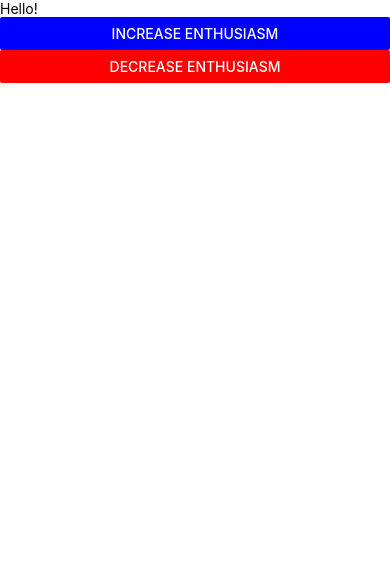
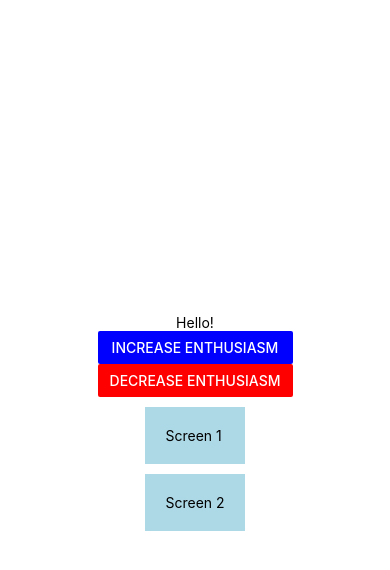
Before and after one commit to abhidatta0/react-nativation-v6-template, a React Native app: screen / in a window 390 px wide. Shown: the top 570 px of the page. Built offline with nearby package versions, Linux system fonts and the light colour scheme.

Commit message:
💄 added Screen1 and Screen2

```diff
--- a/src/screens/HomeScreen.tsx
+++ b/src/screens/HomeScreen.tsx
@@ -1,5 +1,5 @@
 import React, {useState} from 'react';
-import {View, Text, Button} from 'react-native';
+import {View, Text, Button, StyleSheet, TouchableOpacity} from 'react-native';
 
 const HomeScreen = ()=>{
   const [enthusiasmlevel, setEnthusiasmlevel] = useState(1);
@@ -10,16 +10,43 @@ const HomeScreen = ()=>{
   const getExclamationMarks = (numChars: number)=> numChars > 0 ? Array(numChars+1).join('!') : '';
 
   return (
-      <View>
+    <View style={styles.container}>
       <Text>Hello
         {getExclamationMarks(enthusiasmlevel)}
       </Text>
-        <View>
+      <View style={styles.buttons}>
         <Button title="Increase Enthusiasm" onPress={increment} color="blue" />
         <Button title="Decrease Enthusiasm" onPress={decrement} color="red" />
+      </View>
+
+      <View style={styles.touchables}>
+        <TouchableOpacity style={[styles.screenButtons, {marginBottom: 10}]}>
+          <Text>Screen 1</Text>
+        </TouchableOpacity>
+        <TouchableOpacity style={styles.screenButtons}>
+          <Text>Screen 2</Text>
+        </TouchableOpacity>
       </View>
     </View>
   )
 }
 
+
+const styles = StyleSheet.create({
+  container:{
+    flex: 1,
+    justifyContent: 'center',
+    alignItems: 'center'
+  },
+  buttons:{
+    width: '50%',
+  },
+  touchables:{
+    marginTop: 10,
+  },
+  screenButtons:{
+    padding: 20,
+    backgroundColor: 'lightblue'
+  }
+})
 export default HomeScreen;
```
Also changed, not shown: src/screens/Screen1.tsx (added, +20 -0 lines), src/screens/Screen2.tsx (added, +20 -0 lines). Lines whose indentation alone changed are shown as unchanged.
